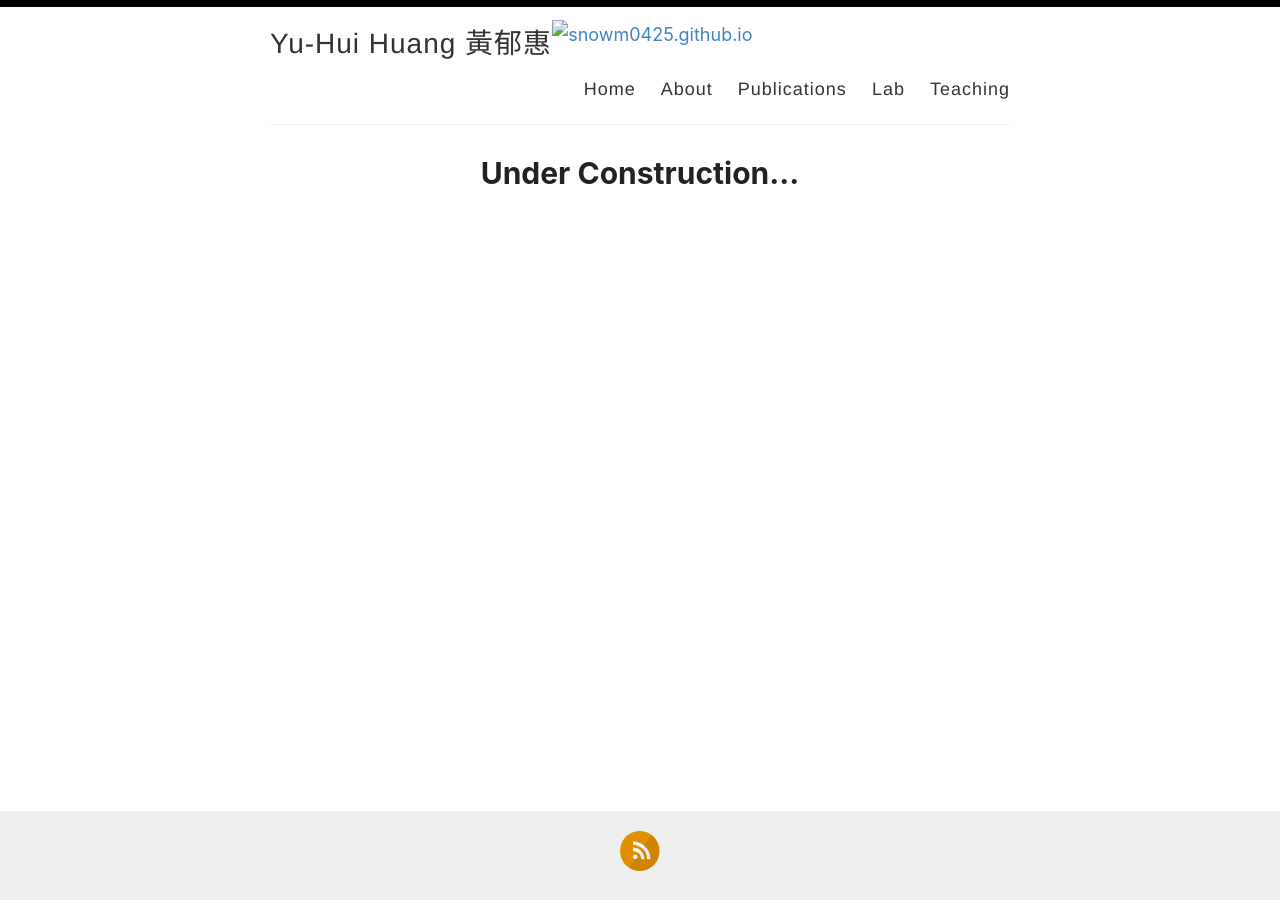
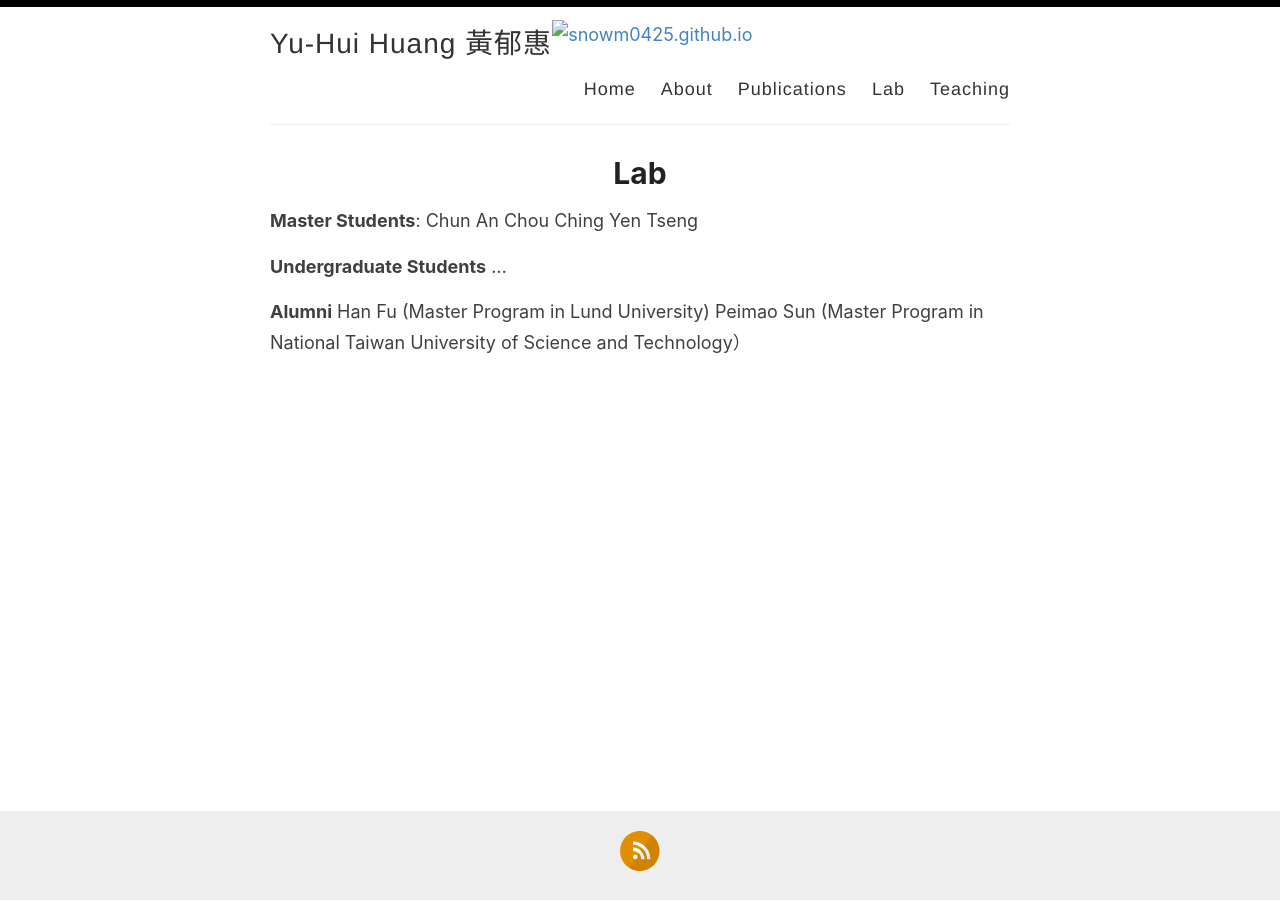
Before and after one commit to snowm0425/snowm0425.github.io, a Jekyll site: the page built from _pages/lab.md, in a window 1280 px wide. Built offline with Jekyll 4.4.1, drawn with Linux system fonts in a browser that asks for light colours.

Commit message:
Update lab.md

```diff
--- a/_pages/lab.md
+++ b/_pages/lab.md
@@ -1,5 +1,17 @@
 ---
 layout: page
-title: Under Construction...
+title: Lab
 permalink: /lab/
 ---
+
+
+<b>Master Students</b>:
+Chun An Chou
+Ching Yen Tseng
+
+<b>Undergraduate Students</b>
+...
+
+<b>Alumni</b>
+Han Fu (Master Program in Lund University)
+Peimao Sun (Master Program in National Taiwan University of Science and Technology）
```
